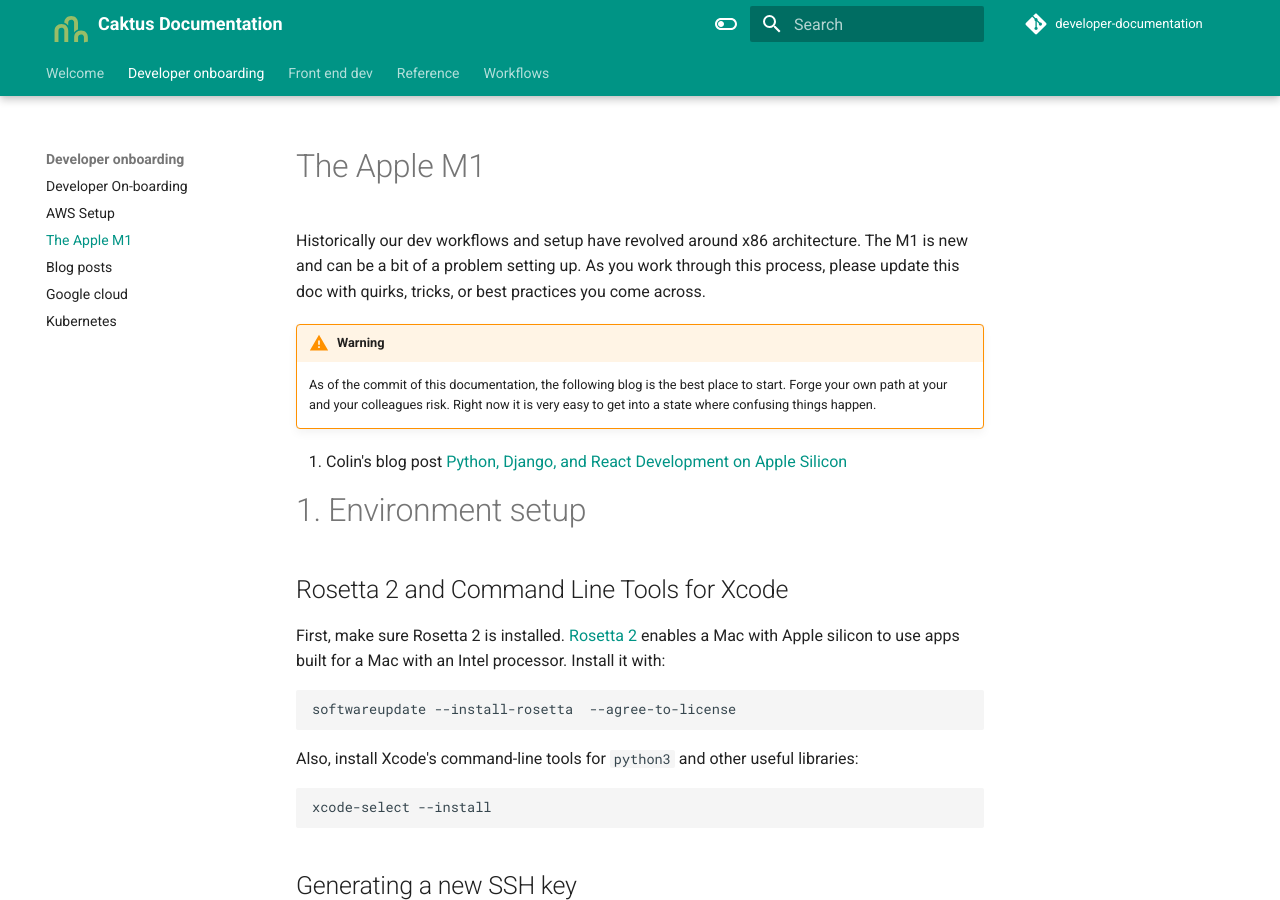
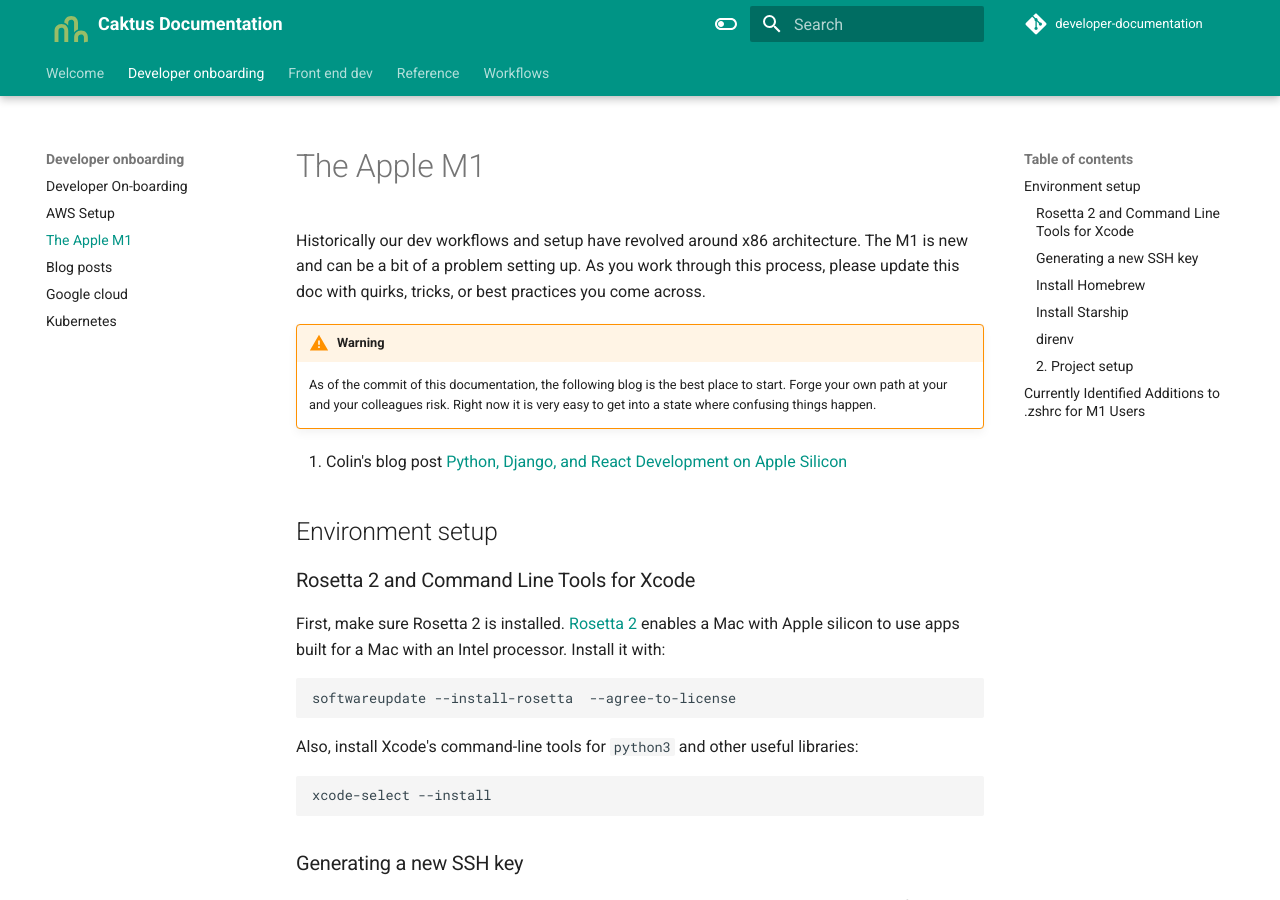
Before and after one commit to caktus/guidebook, an MkDocs documentation site: the page built from docs/developer-onboarding/M1.md, in a window 1280 px wide and 900 px high. Built offline with MkDocs 1.6.1 and Material for MkDocs 9.7.7, drawn with Linux system fonts in a browser that asks for light colours; comment, search, counter and statistics services are not loaded.

Commit message:
attempt to restore subnav

````diff
--- a/docs/developer-onboarding/M1.md
+++ b/docs/developer-onboarding/M1.md
@@ -11,10 +11,10 @@
 
 1. Colin's blog post [Python, Django, and React Development on Apple Silicon](https://www.caktusgroup.com/blog/2021/04/02/python-django-react-development-apple-silicon/ "Python Django React Apple Silicon")
 
-# 1. Environment setup
+## Environment setup
 
 
-## Rosetta 2 and Command Line Tools for Xcode
+### Rosetta 2 and Command Line Tools for Xcode
 
 First, make sure Rosetta 2 is installed. [Rosetta 2](https://support.apple.com/en-us/HT211861) enables a Mac with Apple silicon to use apps built for a Mac with an Intel processor. Install it with:
 
@@ -29,7 +29,7 @@
 ```
 
 
-## Generating a new SSH key
+### Generating a new SSH key
 
 Follow GitHub's [Generating a new SSH key and adding it to the ssh-agent](https://docs.github.com/en/authentication/connecting-to-github-with-ssh/generating-a-new-ssh-key-and-adding-it-to-the-ssh-agent) instructions for these sections:
 
@@ -37,7 +37,7 @@
   * Adding your SSH key to the ssh-agent
 
 
-## Install Homebrew
+### Install Homebrew
 
 Homebrew does [support Apple Silicon](https://brew.sh/2020/12/01/homebrew-2.6.0/). However, a particular package may not run natively, so your mileage may vary. To support running both native arm64 and x86-emulated homebrew packages, you install them side-by-side.
 
@@ -54,12 +54,12 @@
 ```
 
 
-## Install Starship
+### Install Starship
 
 Starship is a minimal, blazing-fast, and infinitely customizable shell prompt. Follow the [Quick Install](https://starship.rs/#quick-install) instructions to get set up.
 
 
-## direnv
+### direnv
 
 Next install [direnv](https://direnv.net/), which will load/unload environment variables based on a `.envrc` file.
 
````
